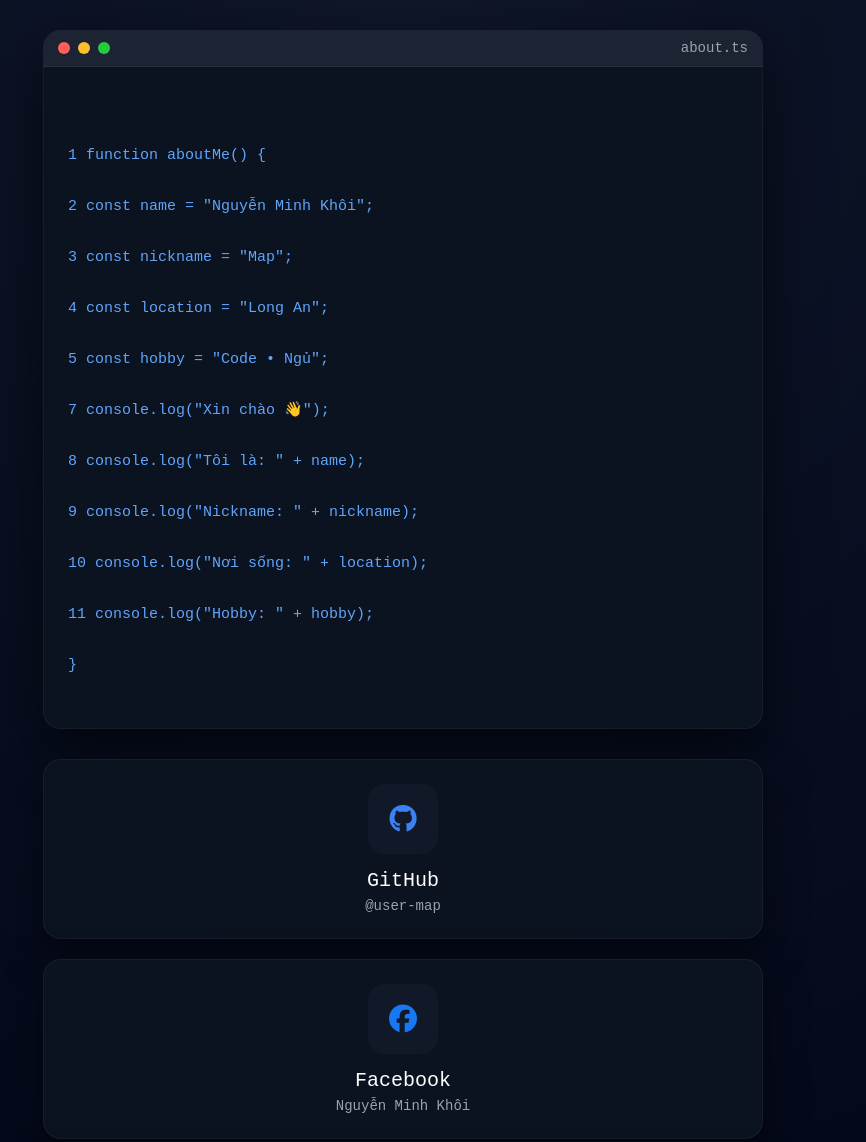
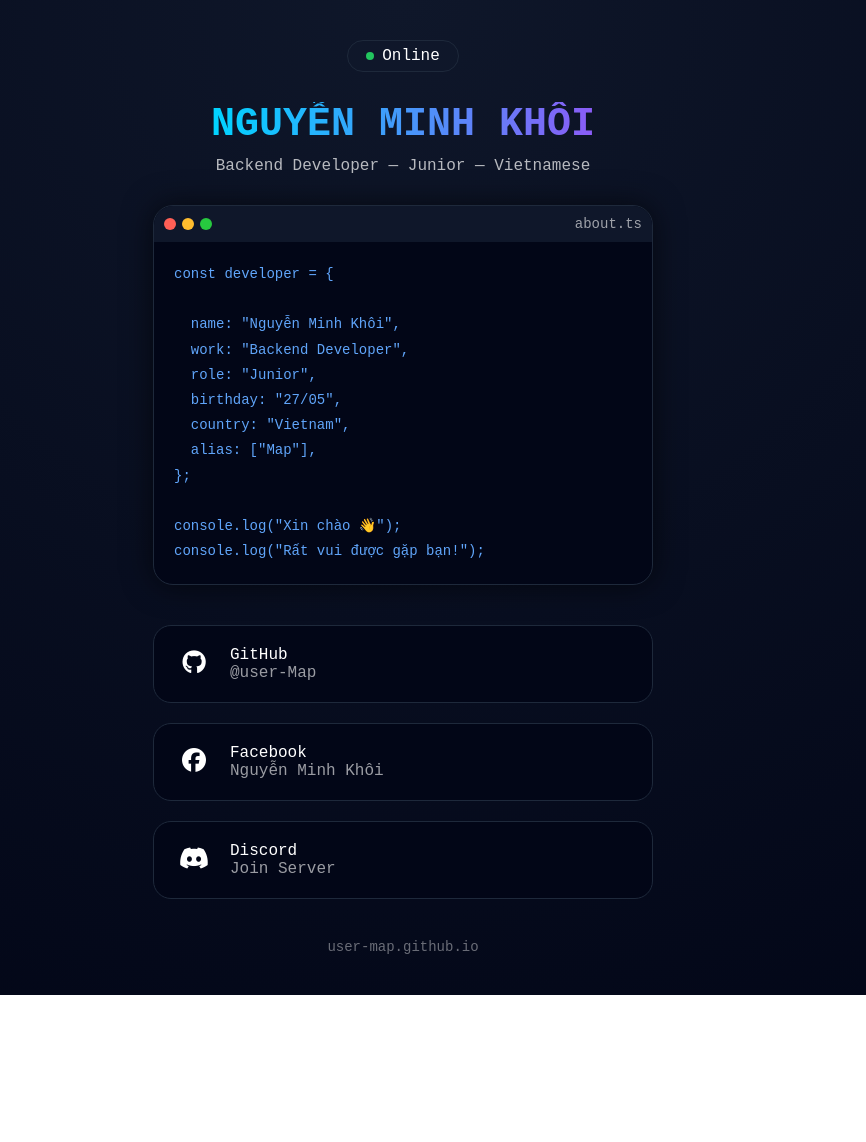
Before and after one commit to user-Map/bio, a plain HTML site: page index.html in a window 1280 px wide. Shown: the top 1142 px of the page, without its empty margins (237-1103 px from the left). After the commit the page ends 995 px from the top, so only its background shows below. Drawn offline with Linux system fonts and the light colour scheme.

Commit message:
Update index.html

```diff
--- a/index.html
+++ b/index.html
@@ -3,7 +3,8 @@
 <head>
 <meta charset="UTF-8">
 <meta name="viewport" content="width=device-width, initial-scale=1.0">
-<title>Map Dev</title>
+
+<title>Nguyễn Minh Khôi</title>
 
 <link rel="stylesheet" href="https://cdnjs.cloudflare.com/ajax/libs/font-awesome/6.5.0/css/all.min.css">
 
@@ -13,126 +14,143 @@
 margin:0;
 padding:0;
 box-sizing:border-box;
-font-family: monospace;
+font-family: "Courier New", monospace;
 }
 
 body{
 background: radial-gradient(circle at top,#0f172a,#020617);
 color:white;
-min-height:100vh;
 display:flex;
 flex-direction:column;
 align-items:center;
-padding:30px 15px;
+padding:40px 20px;
+min-height:100vh;
 }
 
-/* TERMINAL */
+/* name */
+
+.name{
+font-size:40px;
+font-weight:bold;
+background:linear-gradient(90deg,#00d4ff,#8b5cf6);
+-webkit-background-clip:text;
+color:transparent;
+text-align:center;
+margin-top:10px;
+}
+
+.role{
+opacity:.7;
+margin-top:10px;
+}
+
+/* online */
+
+.online{
+margin-bottom:20px;
+background:#0f172a;
+border:1px solid #1e293b;
+padding:6px 18px;
+border-radius:20px;
+display:flex;
+align-items:center;
+gap:8px;
+}
+
+.dot{
+width:8px;
+height:8px;
+background:#22c55e;
+border-radius:50%;
+}
+
+/* terminal */
 
 .terminal{
 width:100%;
-max-width:720px;
-background:#0b1220;
-border-radius:18px;
+max-width:500px;
+background:#020617;
+border-radius:20px;
+border:1px solid #1e293b;
+margin-top:30px;
 overflow:hidden;
-box-shadow:
-0 20px 60px rgba(0,0,0,.6),
-inset 0 0 0 1px rgba(255,255,255,.05);
-margin-bottom:30px;
+box-shadow:0 0 30px rgba(0,0,0,.6);
 }
 
 .terminal-header{
-background:#1c2433;
-padding:10px 15px;
+background:#0f172a;
+padding:10px;
 display:flex;
 align-items:center;
 justify-content:space-between;
-border-bottom:1px solid rgba(255,255,255,.05);
 }
 
 .buttons{
 display:flex;
-gap:8px;
+gap:6px;
 }
 
-.buttons span{
+.btn{
 width:12px;
 height:12px;
 border-radius:50%;
-display:block;
 }
 
-.red{background:#ff5f56;}
-.yellow{background:#ffbd2e;}
-.green{background:#27c93f;}
+.red{background:#ff5f56}
+.yellow{background:#ffbd2e}
+.green{background:#27c93f}
 
-.title{
-color:#9ca3af;
+.file{
+opacity:.6;
 font-size:14px;
 }
 
 .code{
-padding:25px;
-font-size:15px;
-line-height:1.7;
+padding:20px;
+font-size:14px;
+line-height:1.8;
 color:#60a5fa;
-white-space:pre-line;
 }
 
-/* CONTACT */
+/* contact */
 
 .contacts{
+margin-top:40px;
 width:100%;
-max-width:720px;
+max-width:500px;
 display:flex;
 flex-direction:column;
 gap:20px;
 }
 
 .card{
-background:#0b1220;
+background:#020617;
+border:1px solid #1e293b;
 border-radius:18px;
-padding:25px;
+padding:20px;
 display:flex;
-flex-direction:column;
 align-items:center;
-text-align:center;
+gap:16px;
 text-decoration:none;
 color:white;
-box-shadow:
-0 15px 40px rgba(0,0,0,.5),
-inset 0 0 0 1px rgba(255,255,255,.05);
-transition:.25s;
+transition:.3s;
 }
 
 .card:hover{
-transform:translateY(-6px);
-box-shadow:
-0 20px 50px rgba(0,0,0,.7);
+transform:translateY(-4px);
+border-color:#6366f1;
+box-shadow:0 0 20px rgba(99,102,241,.4);
 }
 
 .icon{
-width:70px;
-height:70px;
-border-radius:16px;
-background:#111827;
-display:flex;
-align-items:center;
-justify-content:center;
-font-size:28px;
-margin-bottom:15px;
+font-size:24px;
+width:40px;
+text-align:center;
 }
 
-.github{color:#3b82f6;}
-.facebook{color:#1877f2;}
-.discord{color:#5865F2;}
-
-.name{
-font-size:20px;
-margin-bottom:6px;
-}
-
-.user{
-color:#9ca3af;
+.footer{
+margin-top:40px;
+opacity:.4;
 font-size:14px;
 }
 
@@ -141,88 +159,80 @@ font-size:14px;
 
 <body>
 
-<!-- ABOUT TERMINAL -->
+<div class="online">
+<div class="dot"></div>
+Online
+</div>
+
+<div class="name">NGUYỄN MINH KHÔI</div>
+<div class="role">Backend Developer — Junior — Vietnamese</div>
+
 
 <div class="terminal">
 
 <div class="terminal-header">
-
 <div class="buttons">
-<span class="red"></span>
-<span class="yellow"></span>
-<span class="green"></span>
+<div class="btn red"></div>
+<div class="btn yellow"></div>
+<div class="btn green"></div>
 </div>
-
-<div class="title">about.ts</div>
-
+<div class="file">about.ts</div>
 </div>
 
 <div class="code">
 
-1 function aboutMe() {
+const developer = { <br><br>
 
-2 const name = "Nguyễn Minh Khôi";
+&nbsp;&nbsp;name: "Nguyễn Minh Khôi", <br>
+&nbsp;&nbsp;work: "Backend Developer", <br>
+&nbsp;&nbsp;role: "Junior", <br>
+&nbsp;&nbsp;birthday: "27/05", <br>
+&nbsp;&nbsp;country: "Vietnam", <br>
+&nbsp;&nbsp;alias: ["Map"], <br>
 
-3 const nickname = "Map";
+};<br><br>
 
-4 const location = "Long An";
-
-5 const hobby = "Code • Ngủ";
-
-7 console.log("Xin chào 👋");
-
-8 console.log("Tôi là: " + name);
-
-9 console.log("Nickname: " + nickname);
-
-10 console.log("Nơi sống: " + location);
-
-11 console.log("Hobby: " + hobby);
-
-}
+console.log("Xin chào 👋");<br>
+console.log("Rất vui được gặp bạn!");
 
 </div>
-
 </div>
 
-<!-- CONTACT -->
 
 <div class="contacts">
 
-<a href="https://github.com/user-Map" class="card">
-
-<div class="icon github">
-<i class="fa-brands fa-github"></i>
+<a class="card" href="https://github.com/user-Map" target="_blank">
+<div class="icon"><i class="fab fa-github"></i></div>
+<div>
+<div>GitHub</div>
+<div style="opacity:.6">@user-Map</div>
 </div>
-
-<div class="name">GitHub</div>
-<div class="user">@user-map</div>
-
 </a>
 
-<a href="https://www.facebook.com/share/1788aVgsrh/?mibextid=wwXIfr" class="card">
 
-<div class="icon facebook">
-<i class="fa-brands fa-facebook"></i>
+<a class="card" href="https://www.facebook.com/share/1788aVgsrh/?mibextid=wwXIfr" target="_blank">
+<div class="icon"><i class="fab fa-facebook"></i></div>
+<div>
+<div>Facebook</div>
+<div style="opacity:.6">Nguyễn Minh Khôi</div>
 </div>
-
-<div class="name">Facebook</div>
-<div class="user">Nguyễn Minh Khôi</div>
-
 </a>
 
-<a href="https://discord.gg/YvzZF4wx" class="card">
 
-<div class="icon discord">
-<i class="fa-brands fa-discord"></i>
+<a class="card" href="https://discord.gg/YvzZF4wx" target="_blank">
+<div class="icon"><i class="fab fa-discord"></i></div>
+<div>
+<div>Discord</div>
+<div style="opacity:.6">Join Server</div>
 </div>
-
-<div class="name">Discord</div>
-<div class="user">Join Server</div>
-
 </a>
 
 </div>
 
+
+<div class="footer">
+user-map.github.io
+</div>
+
 </body>
 </html>
```
